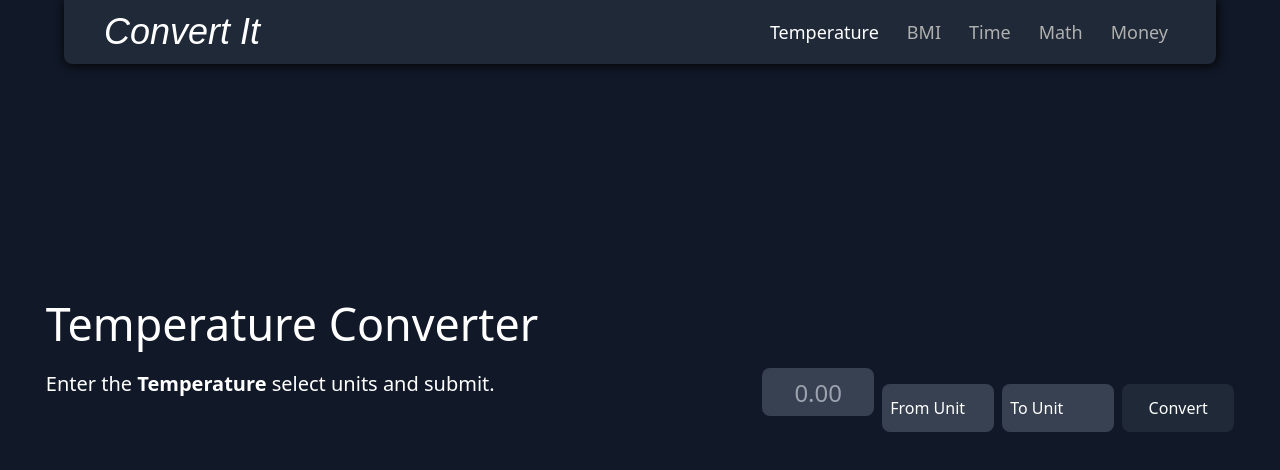
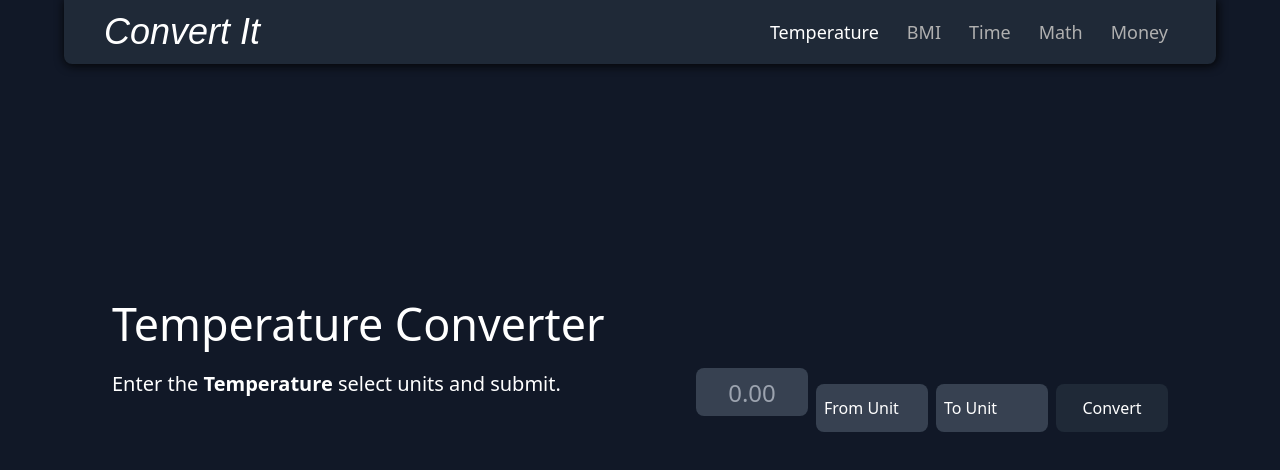
Before and after one commit to YasserDalal/Convert_It, a React (Vite) app: page / in a window 1280 px wide. Shown: the top 470 px of the page. Built offline with nearby package versions, Linux system fonts and the light colour scheme; a web font is replaced by a local one.

Commit message:
fix the layout of 'CenterLayout' component

```diff
--- a/src/shared/layouts/CenterLayout.jsx
+++ b/src/shared/layouts/CenterLayout.jsx
@@ -4,8 +4,8 @@ import InputContent from "../../components/InputContent"
 export default function CenterLayout({ contents, clicked }) {
   return (
     <div className="h-full w-full flex items-center max-[1174px]:content-start">
-      <div className="flex justify-center items-center max-[1174px]:flex-col min-w-[320px] w-full">
-        <TitleContent classname={"pr-56 pb-28 max-[1174px]:pb-40 max-[1174px]:pr-0"} contents={contents} clicked={clicked}/>
+      <div className="flex justify-between items-center max-[1174px]:flex-col min-w-[320px] w-full px-28 max-[1174px]:px-0">
+        <TitleContent classname={"pb-28 max-[1174px]:pb-40 max-[1174px]:pr-0"} contents={contents} clicked={clicked}/>
         <InputContent contents={contents} clicked={clicked}/>
       </div>
     </div>
```
